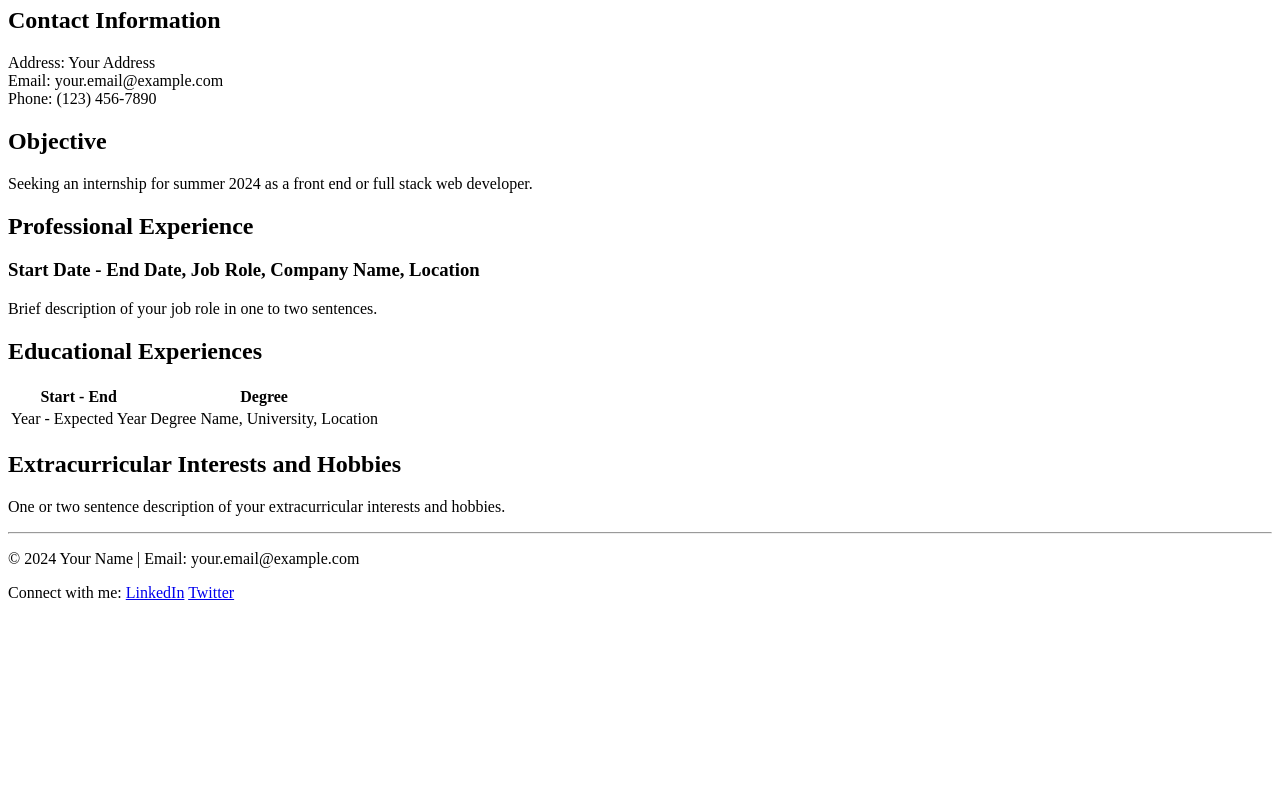
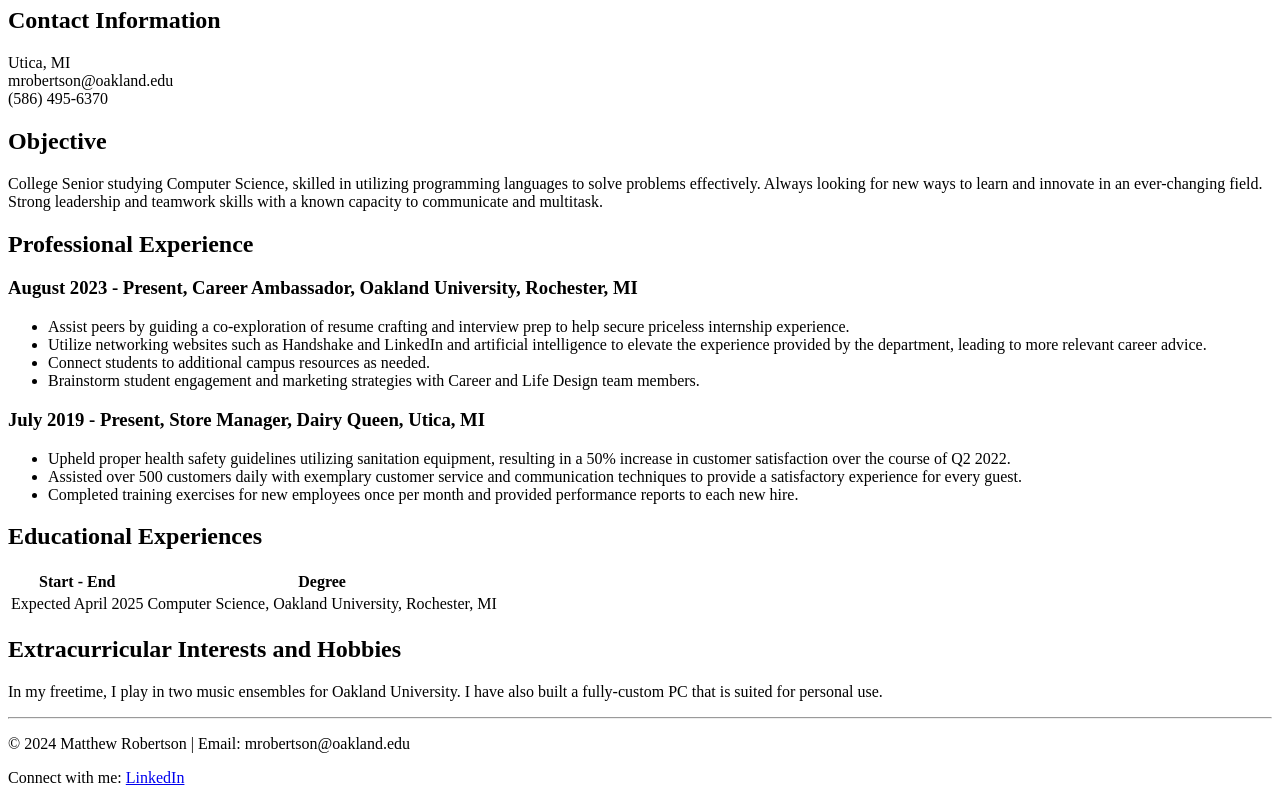
Before and after one commit to mr-obertson/matthewrobertson_hw1TH_csi3150_ws2023, a plain HTML site: page matthewRobertson_portfolio_website/html/my_resume.html in a window 1280 px wide. Shown: the part 143-946 px from the top of the page. Before the commit the page ends 800 px from the top, so only its background shows below. Drawn offline with Linux system fonts and the light colour scheme.

Commit message:
Final Version

```diff
--- a/matthewRobertson_portfolio_website/html/my_resume.html
+++ b/matthewRobertson_portfolio_website/html/my_resume.html
@@ -4,8 +4,7 @@
 <head>
     <title>Matthew Robertson - Portfolio</title>
 
-    <link rel="icon" href="assets/img/icon.ico" type="image/x-icon">
-    <link rel="shortcut icon" href="assets/img/icon.ico" type="image/x-icon">
+    <link rel="icon" href="/matthewRobertson_portfolio_website/assets/img/icon.ico" type="image/x-icon">
 </head>
 
 <body>
@@ -18,29 +17,62 @@
     </nav>
 
     <header>
-        <h1>Your Name - Resume</h1>
+        <h1>Matthew Robertson</h1>
     </header>
 
     <section>
         <h2>Contact Information</h2>
         <p>
-            Address: Your Address<br>
-            Email: your.email@example.com<br>
-            Phone: (123) 456-7890
+            Utica, MI<br>
+            mrobertson@oakland.edu<br>
+            (586) 495-6370
         </p>
     </section>
 
     <section>
         <h2>Objective</h2>
-        <p>Seeking an internship for summer 2024 as a front end or full stack web developer.</p>
+        <p>College Senior studying Computer Science, skilled in utilizing programming languages to solve problems
+            effectively. Always looking for new ways to learn and innovate in an ever-changing field. Strong leadership and
+            teamwork skills with a known capacity to communicate and multitask.</p>
     </section>
 
     <section>
         <h2>Professional Experience</h2>
 
         <article>
-            <h3>Start Date - End Date, Job Role, Company Name, Location</h3>
-            <p>Brief description of your job role in one to two sentences.</p>
+            <h3>August 2023 - Present, Career Ambassador, Oakland University, Rochester, MI</h3>
+            <ul>
+                <li>
+                    Assist peers by guiding a co-exploration of resume crafting and interview prep to help secure priceless
+                    internship experience.
+                </li>
+                <li>
+                    Utilize networking websites such as Handshake and LinkedIn and artificial intelligence to elevate the
+                    experience provided by the department, leading to more relevant career advice.
+                </li>
+                <li>
+                    Connect students to additional campus resources as needed.
+                </li>
+                <li>
+                    Brainstorm student engagement and marketing strategies with Career and Life Design team members.
+                </li>
+            </ul>
+
+            <h3>July 2019 - Present, Store Manager, Dairy Queen, Utica, MI</h3>
+            <ul>
+                <li>
+                    Upheld proper health safety guidelines utilizing sanitation equipment, resulting in a 50% increase in
+                    customer satisfaction over the course of Q2 2022.
+                </li>
+                <li>
+                    Assisted over 500 customers daily with exemplary customer service and communication techniques to
+                    provide a satisfactory experience for every guest.
+                </li>
+                <li>
+                    Completed training exercises for new employees once per month and provided performance reports to
+                    each new hire.
+                </li>
+              </ul>
         </article>
 
     </section>
@@ -53,23 +85,22 @@
                 <th>Degree</th>
             </tr>
             <tr>
-                <td>Year - Expected Year</td>
-                <td>Degree Name, University, Location</td>
+                <td>Expected April 2025</td>
+                <td>Computer Science, Oakland University, Rochester, MI</td>
             </tr>
         </table>
     </section>
 
     <section>
         <h2>Extracurricular Interests and Hobbies</h2>
-        <p>One or two sentence description of your extracurricular interests and hobbies.</p>
+        <p>In my freetime, I play in two music ensembles for Oakland University. I have also built a fully-custom PC that is suited for personal use.</p>
     </section>
 
     <footer>
         <hr>
-        <p>&copy; 2024 Your Name | Email: your.email@example.com</p>
+        <p>&copy; 2024 Matthew Robertson | Email: mrobertson@oakland.edu</p>
         <p>Connect with me:
-            <a href="https://linkedin.com/yourprofile" target="_blank">LinkedIn</a>
-            <a href="https://twitter.com/yourhandle" target="_blank">Twitter</a>
+            <a href="https://www.linkedin.com/in/matthew-robertson-32124a272/" target="_blank">LinkedIn</a>
         </p>
     </footer>
 </body>
```
Also changed, not shown: matthewRobertson_portfolio_website/html/my_fun_facts.html (+59 -0 lines), matthewRobertson_portfolio_website/index.html (+0 -1 lines), matthewRobertson_portfolio_website/assets/img/book.jpg (added), 1 other file.
